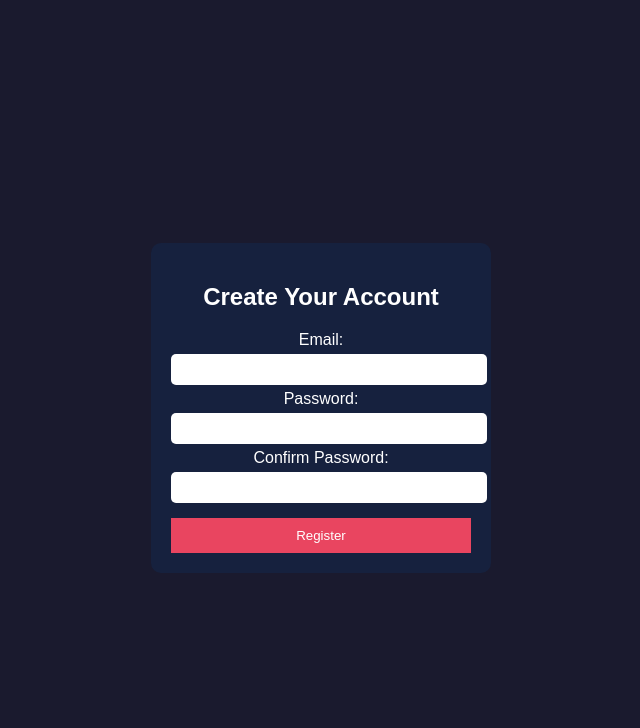
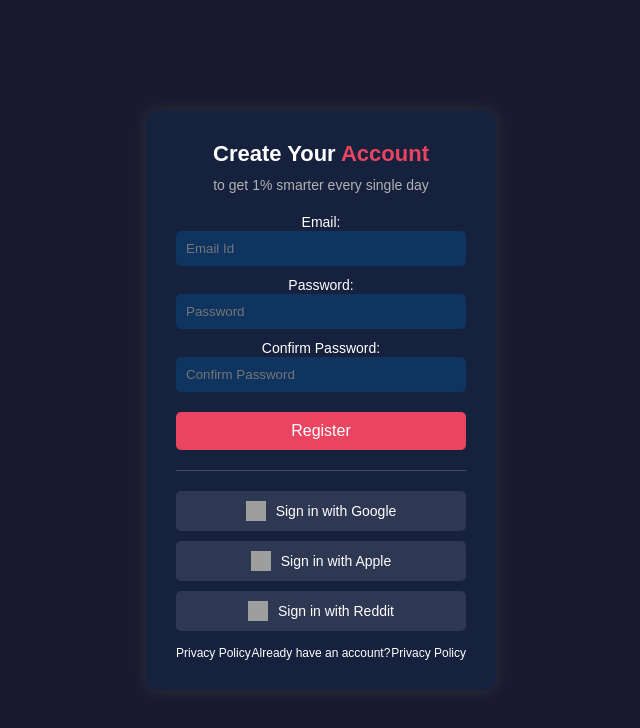
Before and after one commit to Ariston-Studios/ForumWebApp, a React (Vite) app in the folder client/: page / in a window 1280 px wide. Shown: the top 728 px of the page, without its empty margins (319-959 px from the left). Built offline with nearby package versions, Linux system fonts and the light colour scheme; grey boxes are pictures that could not be loaded.

Commit message:
social buttons

```diff
--- a/client/src/Pages/Register.tsx
+++ b/client/src/Pages/Register.tsx
@@ -2,11 +2,14 @@ import { useForm } from "react-hook-form";
 import { z } from "zod";
 import { zodResolver } from "@hookform/resolvers/zod";
 
-const schema = z.object({
+// Validation Schema
+const schema = z
+  .object({
     email: z.string().email("Invalid email"),
     password: z.string().min(6, "Password must be at least 6 characters"),
     confirmPassword: z.string(),
-}).refine((data) => data.password === data.confirmPassword, {
+  })
+  .refine((data) => data.password === data.confirmPassword, {
     message: "Passwords must match",
     path: ["confirmPassword"],
   });
@@ -14,7 +17,11 @@ const schema = z.object({
 type FormData = z.infer<typeof schema>;
 
 const Register = () => {
-  const { register, handleSubmit, formState: { errors } } = useForm<FormData>({
+  const {
+    register,
+    handleSubmit,
+    formState: { errors },
+  } = useForm<FormData>({
     resolver: zodResolver(schema),
   });
 
@@ -24,28 +31,53 @@ const Register = () => {
 
   return (
     <div className="register-container">
-      <h2>Create Your Account</h2>
+      <h2>Create Your <span style={{ color: "#e94560" }}>Account</span></h2>
+      <p>to get 1% smarter every single day</p>
+
       <form onSubmit={handleSubmit(onSubmit)}>
         <div>
           <label>Email:</label>
-          <input type="email" {...register("email")} />
+          <input type="email" {...register("email")} placeholder="Email Id" />
           {errors.email && <p className="error">{errors.email.message}</p>}
         </div>
 
         <div>
           <label>Password:</label>
-          <input type="password" {...register("password")} />
+          <input type="password" {...register("password")} placeholder="Password" />
           {errors.password && <p className="error">{errors.password.message}</p>}
         </div>
 
         <div>
           <label>Confirm Password:</label>
-          <input type="password" {...register("confirmPassword")} />
+          <input type="password" {...register("confirmPassword")} placeholder="Confirm Password" />
           {errors.confirmPassword && <p className="error">{errors.confirmPassword.message}</p>}
         </div>
 
         <button type="submit">Register</button>
       </form>
+
+      <div className="divider"></div>
+
+      <div className="social-login">
+        <div className="social-button">
+          <img src="https://cdn-icons-png.flaticon.com/512/300/300221.png" alt="Google" />
+          Sign in with Google
+        </div>
+        <div className="social-button">
+          <img src="https://cdn-icons-png.flaticon.com/512/831/831276.png" alt="Apple" />
+          Sign in with Apple
+        </div>
+        <div className="social-button">
+          <img src="https://cdn-icons-png.flaticon.com/512/2111/2111589.png" alt="Reddit" />
+          Sign in with Reddit
+        </div>
+      </div>
+
+      <div className="footer-links">
+        <a href="#">Privacy Policy</a>
+        <a href="#">Already have an account?</a>
+        <a href="#">Privacy Policy</a>
+      </div>
     </div>
   );
 };
--- a/client/src/index.css
+++ b/client/src/index.css
@@ -1,5 +1,12 @@
+/* General Styling */
+* {
+  margin: 0;
+  padding: 0;
+  box-sizing: border-box;
+  font-family: "Arial", sans-serif;
+}
+
 body {
-  font-family: Arial, sans-serif;
   background-color: #1a1a2e;
   color: white;
   display: flex;
@@ -8,22 +15,61 @@ body {
   height: 100vh;
 }
 
+/* Container */
 .register-container {
   background: #16213e;
-  padding: 20px;
+  padding: 30px;
   border-radius: 10px;
-  width: 300px;
+  width: 350px;
   text-align: center;
+  box-shadow: 0px 0px 15px rgba(255, 255, 255, 0.1);
+}
+
+h2 {
+  font-size: 22px;
+  margin-bottom: 10px;
+}
+
+p {
+  font-size: 14px;
+  color: #b2b2b2;
+  margin-bottom: 20px;
+}
+
+/* Form */
+form {
+  display: flex;
+  flex-direction: column;
+}
+
+label {
+  text-align: left;
+  font-size: 14px;
+  margin-bottom: 5px;
 }
 
 input {
   width: 100%;
-  padding: 8px;
-  margin: 5px 0;
+  padding: 10px;
+  margin-bottom: 10px;
   border-radius: 5px;
   border: none;
+  background: #0f3460;
+  color: white;
 }
 
+input:focus {
+  outline: 2px solid #e94560;
+}
+
+/* Error Message */
+.error {
+  color: red;
+  font-size: 12px;
+  text-align: left;
+}
+
+/* Submit Button */
 button {
   background: #e94560;
   color: white;
@@ -31,10 +77,63 @@ button {
   padding: 10px;
   width: 100%;
   cursor: pointer;
+  font-size: 16px;
   margin-top: 10px;
+  border-radius: 5px;
 }
 
-.error {
-  color: red;
+button:hover {
+  background: #d13450;
+}
+
+/* Divider */
+.divider {
+  margin: 20px 0;
+  height: 1px;
+  background: rgba(255, 255, 255, 0.2);
+}
+
+/* Social Login Buttons */
+.social-login {
+  display: flex;
+  flex-direction: column;
+  gap: 10px;
+}
+
+.social-button {
+  display: flex;
+  align-items: center;
+  justify-content: center;
+  gap: 10px;
+  background: rgba(255, 255, 255, 0.1);
+  padding: 10px;
+  border-radius: 5px;
+  cursor: pointer;
+  font-size: 14px;
+}
+
+.social-button img {
+  width: 20px;
+  height: 20px;
+}
+
+.social-button:hover {
+  background: rgba(255, 255, 255, 0.2);
+}
+
+/* Footer Links */
+.footer-links {
+  display: flex;
+  justify-content: space-between;
   font-size: 12px;
+  margin-top: 15px;
 }
+
+.footer-links a {
+  color: white;
+  text-decoration: none;
+}
+
+.footer-links a:hover {
+  text-decoration: underline;
+}
```
Lines whose indentation alone changed are shown as unchanged.
